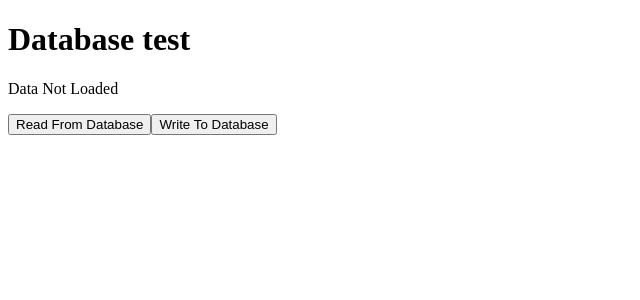
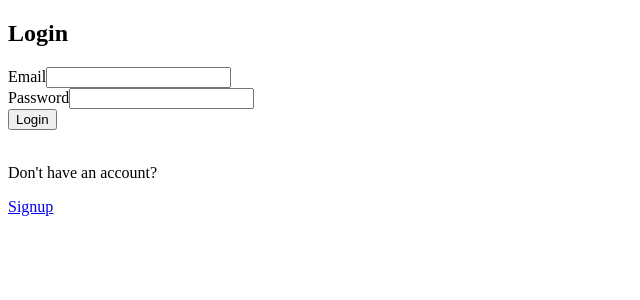
Before and after one commit to Coding-For-Good-UWC/Music-and-Dementia, a React (Create React App) app in the folder frontend/: page /login in a window 1280 px wide. Shown: the top 300 px of the page, without its empty margins (0-640 px from the left). Built offline with nearby package versions, Linux system fonts and the light colour scheme.

Commit message:
basic setup of react and login page setup (no css)

```diff
--- a/frontend/src/App.js
+++ b/frontend/src/App.js
@@ -1,43 +1,26 @@
-import logo from './logo.svg';
+import { Routes, Route } from 'react-router-dom';
+
+// import logo from './logo.svg';
 import './App.css';
+
+import LandingPage from './pages/LandingPage';
+import LoginPage from './pages/LoginPage';
+import SignupPage from './pages/SignupPage';
+import PatientRegistration from './pages/PatientRegistration';
+import CaregiverDashboard from './pages/CaregiverDashboard';
+import PatientPage from './pages/PatientPage'
 
 function App() {
   return (
     <div className="App">
-      <header className="App-header">
-        <h1>
-          Database test
-        </h1>
-        <p id="test">Data Not Loaded</p>
-        <button onClick={()=>{
-          fetch("http://127.0.0.1:5000/api/db", { method: "GET" })
-          .then(res => res.json())
-          .then(data => {
-            var text = document.getElementById("test");
-            text.innerHTML = "Welcome, " + data['name'];
-          })
-        }}>Read From Database</button>
-
-        <button onClick={()=>{
-          fetch("http://127.0.0.1:5000/api/db",
-            { method: "POST",
-              headers: {
-                'Content-Type': 'text/plain'
-              },
-              body: JSON.stringify({
-                'type': 'users',
-                'data': {
-                  'name': 'pTEST',
-                  'birth': '2005-12-14'
-                }
-              })
-          })
-          .then(status => status.json())
-          .then(status => console.log(status))
-
-        }}>Write To Database</button>
-
-      </header>
+      <Routes>
+        <Route path='/' element={ <LandingPage /> } />
+        <Route path='/login' element={ <LoginPage /> } />
+        <Route path='/signup' element={ <SignupPage /> } />
+        <Route path='/register' element={ <PatientRegistration /> } />
+        <Route path='/dashboard' element={ <CaregiverDashboard /> } />
+        <Route path='/dashboard' element={ <PatientPage /> } />
+      </Routes>
     </div>
   );
 }
--- /dev/null
+++ b/frontend/src/components/login/LoginForm.js
@@ -0,0 +1,47 @@
+import { useRef } from 'react';
+import { Link } from 'react-router-dom';
+
+import classes from './LoginForm.module.css'
+
+function LoginForm (props)
+{
+    const usernameInputRef = useRef ();
+    const passwordInputRef = useRef ();
+
+    function SubmitHandler (event)
+    {
+        event.preventDefault ();
+
+        const enteredEmail = usernameInputRef.current.value;
+        const enteredPassword = passwordInputRef.current.value;
+
+        const loginData =
+        {
+            email: enteredEmail,
+            password: enteredPassword
+        };
+
+        props.OnLogin (loginData);
+    }
+
+    return <div>
+        <form className={classes.form} onSubmit={SubmitHandler}>
+            <div className={classes.control}>
+                <label htmlFor='username'>Email</label>
+                <input type="email" required id="username" ref={usernameInputRef} />
+            </div>
+            <div className={classes.control}>
+                <label htmlFor='password'>Password</label>
+                <input type="password" required id="password" ref={passwordInputRef} />
+            </div>
+            <div className={classes.actions}>
+                <button>Login</button>
+            </div>
+        </form>
+        <br />
+        <p>Don't have an account?</p>
+        <Link to="/signup">Signup</Link>
+    </div>;
+}
+
+export default LoginForm;
--- /dev/null
+++ b/frontend/src/components/login/LoginForm.module.css
@@ -0,0 +1 @@
+/* CSS FOR LOGIN FORM */
--- a/frontend/src/index.js
+++ b/frontend/src/index.js
@@ -1,13 +1,15 @@
 import React from 'react';
 import ReactDOM from 'react-dom';
+import { BrowserRouter } from 'react-router-dom';
+
 import './index.css';
 import App from './App';
 import reportWebVitals from './reportWebVitals';
 
 ReactDOM.render(
-  <React.StrictMode>
+  <BrowserRouter>
     <App />
-  </React.StrictMode>,
+  </BrowserRouter>,
   document.getElementById('root')
 );
 
--- /dev/null
+++ b/frontend/src/pages/CaregiverDashboard.js
@@ -0,0 +1,6 @@
+function CaregiverDashboard ()
+{
+    return <div>CAREGIVER DASHBOARD</div>;
+}
+
+export default CaregiverDashboard;
--- /dev/null
+++ b/frontend/src/pages/LandingPage.js
@@ -0,0 +1,6 @@
+function LandingPage ()
+{
+    return <div>LANDING PAGE</div>;
+}
+
+export default LandingPage;
--- /dev/null
+++ b/frontend/src/pages/LoginPage.js
@@ -0,0 +1,28 @@
+import { useNavigate } from 'react-router-dom';
+
+import LoginForm from "../components/login/LoginForm";
+
+function LoginPage ()
+{
+    const navigate = useNavigate ();
+
+    function LoginHandler (loginData)
+    {
+        fetch ('',
+        {
+            method: "POST",
+            body: JSON.stringify (loginData),
+            headers: { "Content-Type": "application/json" }
+        }).then (() =>
+        {
+            navigate('/', { replace: true })
+        });
+    }
+
+    return <section>
+        <h1>Login</h1>
+        <LoginForm OnLogin={LoginHandler} />
+    </section>;
+}
+
+export default LoginPage;
--- /dev/null
+++ b/frontend/src/pages/PatientPage.js
@@ -0,0 +1,6 @@
+function PatientPage ()
+{
+    return <div>Patient Page</div>;
+}
+
+export default PatientPage;
--- /dev/null
+++ b/frontend/src/pages/SignupPage.js
@@ -0,0 +1,6 @@
+function SignupPage ()
+{
+
+}
+
+export default SignupPage;
```
Also changed, not shown: frontend/src/components/signup/SignupForm.js (added), frontend/src/components/signup/SignupForm.module.css (added), frontend/src/pages/PatientRegistration.js (added), 1 other file (tests, documents, lock files or other folders).
